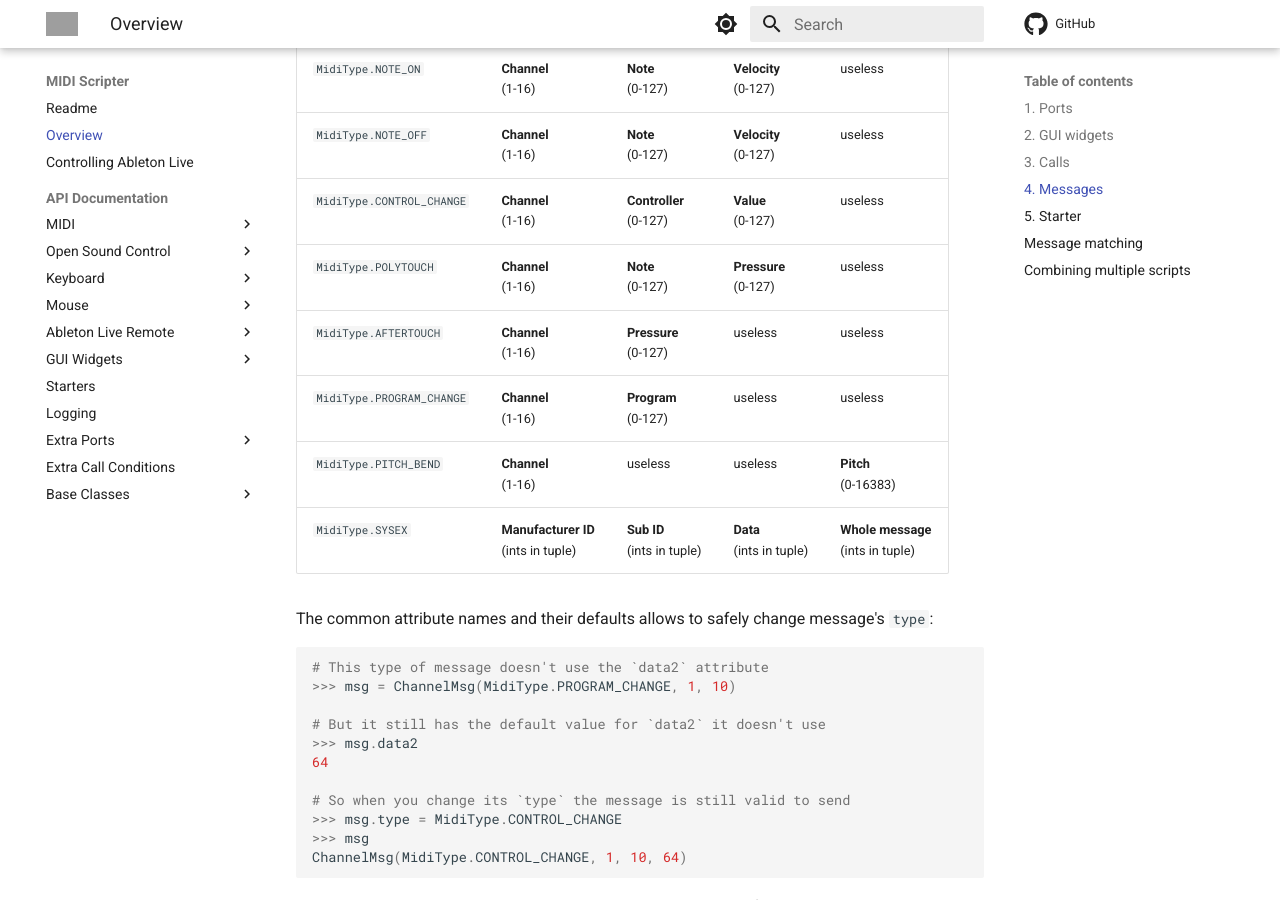
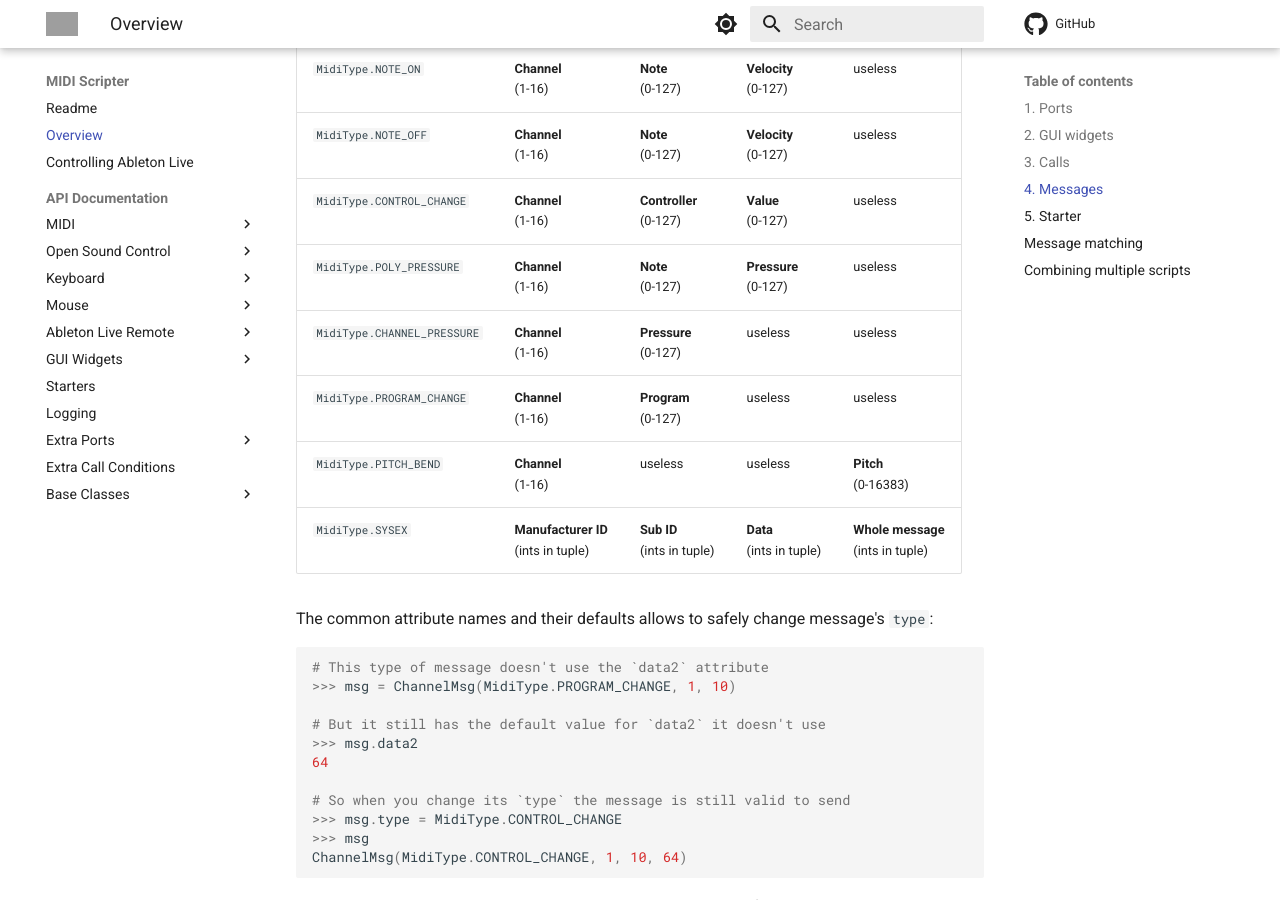
Before and after one commit to Maboroshy/midi-scripter, an MkDocs documentation site: the page built from docs/overview.md, in a window 1280 px wide and 900 px high, scrolled down 3691 px. Built offline with MkDocs 1.6.1 and Material for MkDocs 9.7.7, drawn with Linux system fonts in a browser that asks for light colours; comment, search, counter and statistics services are not loaded; grey boxes are pictures that could not be loaded.

Commit message:
Renamed aftertouch MIDI message types according to MIDI spec

```diff
--- a/docs/overview.md
+++ b/docs/overview.md
@@ -154,16 +154,16 @@ type.
 [MIDI message][midiscripter.MidiMsg] objects attributes meanings depending
 on [MIDI message type][midiscripter.MidiType]:
 
-| `type`                    | `channel`                               | `data1`                       | `data2`                     | `combined_data`                      |
-|---------------------------|-----------------------------------------|-------------------------------|-----------------------------|--------------------------------------|
-| `MidiType.NOTE_ON`        | **Channel**<br>(1-16)                   | **Note**<br>(0-127)           | **Velocity**<br>(0-127)     | useless                              |
-| `MidiType.NOTE_OFF`       | **Channel**<br>(1-16)                   | **Note**<br>(0-127)           | **Velocity**<br>(0-127)     | useless                              |
-| `MidiType.CONTROL_CHANGE` | **Channel**<br>(1-16)                   | **Controller**<br>(0-127)     | **Value**<br>(0-127)        | useless                              |
-| `MidiType.POLYTOUCH`      | **Channel**<br>(1-16)                   | **Note**<br>(0-127)           | **Pressure**<br>(0-127)     | useless                              |
-| `MidiType.AFTERTOUCH`     | **Channel**<br>(1-16)                   | **Pressure**<br>(0-127)       | useless                     | useless                              |
-| `MidiType.PROGRAM_CHANGE` | **Channel** <br>(1-16)                  | **Program**<br>(0-127)        | useless                     | useless                              |
-| `MidiType.PITCH_BEND`     | **Channel**<br>(1-16)                   | useless                       | useless                     | **Pitch**<br>(0-16383)               |
-| `MidiType.SYSEX`          | **Manufacturer ID** <br>(ints in tuple) | **Sub ID**<br>(ints in tuple) | **Data**<br>(ints in tuple) | **Whole message**<br>(ints in tuple) |
+| `type`                      | `channel`                               | `data1`                       | `data2`                     | `combined_data`                      |
+|-----------------------------|-----------------------------------------|-------------------------------|-----------------------------|--------------------------------------|
+| `MidiType.NOTE_ON`          | **Channel**<br>(1-16)                   | **Note**<br>(0-127)           | **Velocity**<br>(0-127)     | useless                              |
+| `MidiType.NOTE_OFF`         | **Channel**<br>(1-16)                   | **Note**<br>(0-127)           | **Velocity**<br>(0-127)     | useless                              |
+| `MidiType.CONTROL_CHANGE`   | **Channel**<br>(1-16)                   | **Controller**<br>(0-127)     | **Value**<br>(0-127)        | useless                              |
+| `MidiType.POLY_PRESSURE`    | **Channel**<br>(1-16)                   | **Note**<br>(0-127)           | **Pressure**<br>(0-127)     | useless                              |
+| `MidiType.CHANNEL_PRESSURE` | **Channel**<br>(1-16)                   | **Pressure**<br>(0-127)       | useless                     | useless                              |
+| `MidiType.PROGRAM_CHANGE`   | **Channel** <br>(1-16)                  | **Program**<br>(0-127)        | useless                     | useless                              |
+| `MidiType.PITCH_BEND`       | **Channel**<br>(1-16)                   | useless                       | useless                     | **Pitch**<br>(0-16383)               |
+| `MidiType.SYSEX`            | **Manufacturer ID** <br>(ints in tuple) | **Sub ID**<br>(ints in tuple) | **Data**<br>(ints in tuple) | **Whole message**<br>(ints in tuple) |
 
 The common attribute names and their defaults allows to safely change
 message's `type`:
```
